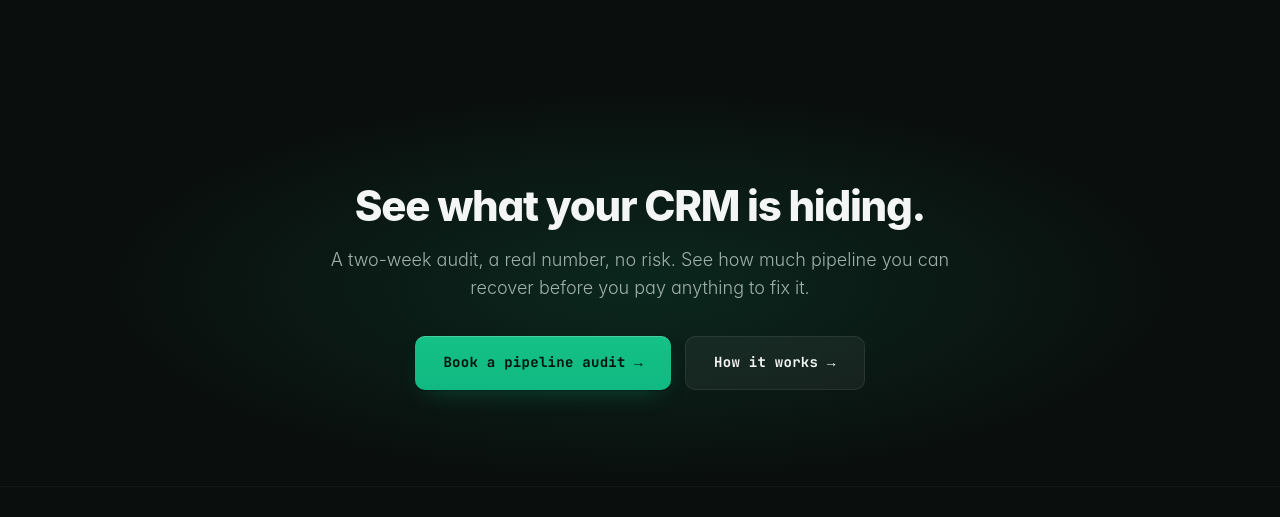
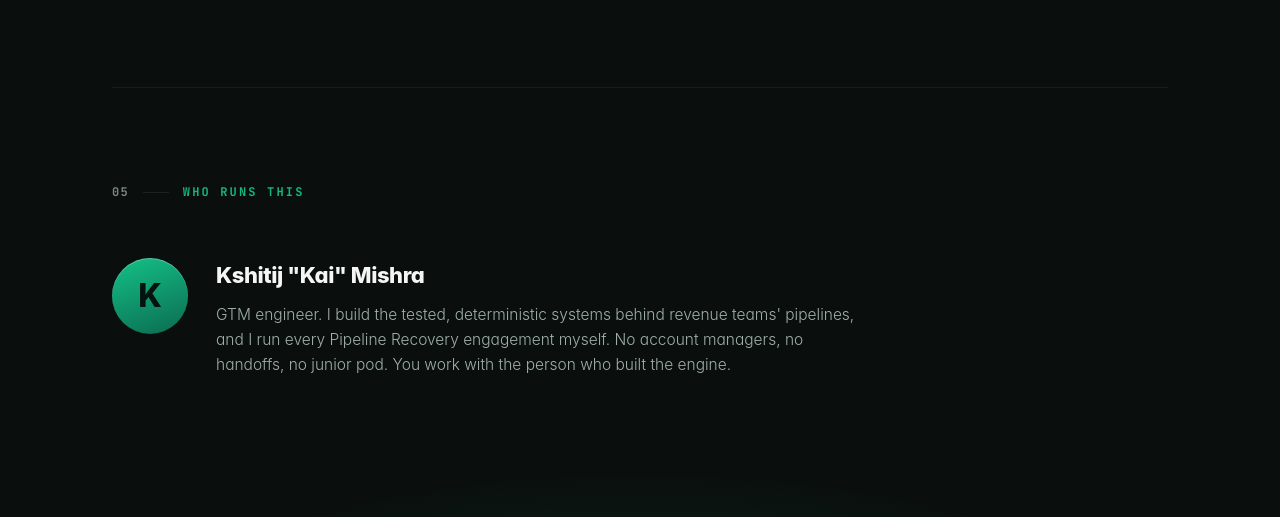
Before and after one commit to Kai8karma/agentkai, a plain HTML site: page index.html in a window 1280 px wide. Shown: the part 4313-4830 px from the top of the page. Drawn offline with Linux system fonts and the light colour scheme.

Commit message:
Add founder block (Kshitij Kai Mishra) - the human, per review credibility gap
Co-Authored-By: Claude Opus 4.8 <noreply@anthropic.com>

```diff
--- a/index.html
+++ b/index.html
@@ -266,6 +266,12 @@
   .bigmark { font-weight: 800; font-size: clamp(56px, 16vw, 188px); line-height: 0.9; letter-spacing: -0.045em; padding: 28px 32px 10px; max-width: 1120px; margin: 0 auto; white-space: nowrap; color: var(--ink); }
   .bigmark .s { color: var(--accent); }
   /* ───────── Apple-grade polish - optical type · materials · spring motion ───────── */
+  /* founder block */
+  .founder { display: flex; gap: 28px; align-items: flex-start; margin-top: 38px; max-width: 760px; }
+  .founder-avatar { flex: none; width: 76px; height: 76px; border-radius: 50%; background: linear-gradient(160deg, #14c187, #0c6b50); color: #04130d; font-weight: 800; font-size: 32px; display: flex; align-items: center; justify-content: center; box-shadow: inset 0 1px 0 rgba(255,255,255,0.28); }
+  .founder-body h3 { font-size: 22px; font-weight: 800; letter-spacing: -0.02em; }
+  .founder-body p { margin-top: 10px; font-size: 15.5px; font-weight: 300; color: var(--muted); line-height: 1.62; }
+  @media (max-width: 600px) { .founder { flex-direction: column; gap: 18px; } }
   :root { --ease: cubic-bezier(0.16, 1, 0.3, 1); --ease-out: cubic-bezier(0.22, 1, 0.36, 1); }
   html { -moz-osx-font-smoothing: grayscale; text-rendering: optimizeLegibility; scroll-padding-top: 84px; }
   body { font-optical-sizing: auto; }
@@ -437,6 +443,22 @@
   </div>
 </section>
 
+<div class="wrap"><div class="divider"></div></div>
+
+<!-- FOUNDER -->
+<section id="who">
+  <div class="wrap">
+    <div class="eyebrow reveal"><span class="idx">05</span>Who runs this</div>
+    <div class="founder reveal">
+      <div class="founder-avatar" aria-hidden="true">K</div>
+      <div class="founder-body">
+        <h3>Kshitij "Kai" Mishra</h3>
+        <p>GTM engineer. I build the tested, deterministic systems behind revenue teams' pipelines, and I run every Pipeline Recovery engagement myself. No account managers, no handoffs, no junior pod. You work with the person who built the engine.</p>
+      </div>
+    </div>
+  </div>
+</section>
+
 <!-- FINAL CTA -->
 <section class="cta-final" id="book">
   <div class="wrap">
```
